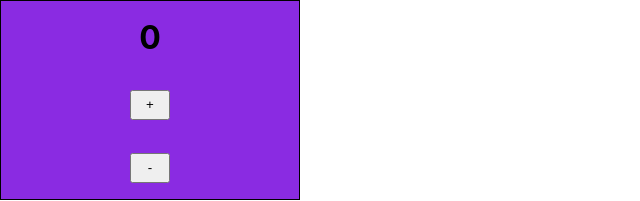
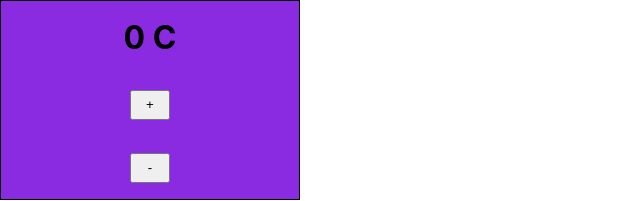
Before and after one commit to marcinoles87/temperatueControl, a React (Create React App) app: page / in a window 1280 px wide. Shown: the top 201 px of the page, without its empty margins (0-640 px from the left). Built offline with nearby package versions, Linux system fonts and the light colour scheme.

Commit message:
add new function

```diff
--- a/src/components/Temp.js
+++ b/src/components/Temp.js
@@ -7,9 +7,15 @@ const Temp = () => {
 
     const [temp,setTemp] = useState(0);
 
+    if(temp >10) {
+        const tempBackground = document.getElementsByClassName('temp')
+        console.log(tempBackground)
+
+    }
+
     return (
         <div className='temp'>
-            <h1>{temp} </h1>
+            <h1>{temp} C</h1>
             <button onClick={() => setTemp(temp+1)}>+</button>
             <button onClick={() => setTemp(temp-1)}>-</button>
         </div>
```
